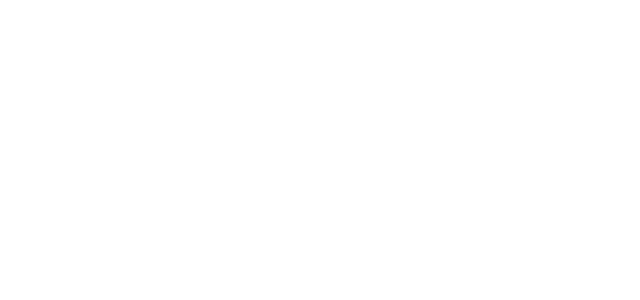
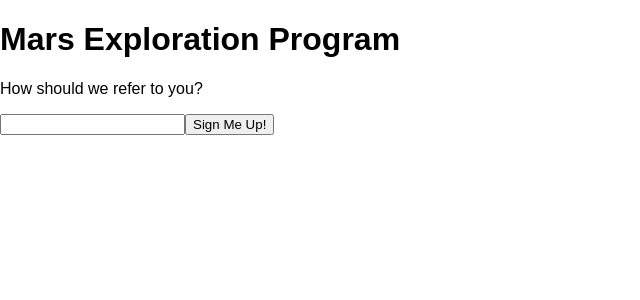
Before and after one commit to marciobera/devlab, a React (Create React App) app in the folder react/hello-world/: page / in a window 1280 px wide. Shown: the top 300 px of the page, without its empty margins (0-640 px from the left). Built offline with nearby package versions, Linux system fonts and the light colour scheme.

Commit message:
'Specialization' examples from @react docs

```diff
--- a/react/hello-world/src/index.js
+++ b/react/hello-world/src/index.js
@@ -4,43 +4,58 @@
 // import LiftingStateUp from './LiftingStateUp';
 import './index.css';
 
-
-function Contacts() {
-  return <div className="Contacts" />;
-}
-
-function Chat() {
-  return <div className="Chat" />;
-}
-
-
-function SplitPane(props) {
+function FancyBorder(props) {
   return (
-    <div className="SplitPane">
-      <div className="SplitPane-left">
-        {props.left}
-      </div>
-      <div className="SplitPane-right">
-        {props.right}
-      </div>
+    <div className={'FancyBorder FancyBorder-' + props.color}>
+      {props.children}
     </div>
   );
 }
-
-
-function App() {
+function Dialog(props) {
   return (
-    <SplitPane
-      left={
-        <Contacts />
-      }
-      right={
-        <Chat />
-      } />
+    <FancyBorder color="blue">
+      <h1 className="Dialog-title">
+        {props.title}
+      </h1>
+      <p className="Dialog-message">
+        {props.message}
+      </p>
+      {props.children}
+    </FancyBorder>
   );
 }
 
+class SignUpDialog extends React.Component {
+  constructor(props) {
+    super(props);
+    this.handleChange = this.handleChange.bind(this);
+    this.handleSignUp = this.handleSignUp.bind(this);
+    this.state = {login: ''};
+  }
+
+  render() {
+    return (
+      <Dialog title="Mars Exploration Program"
+              message="How should we refer to you?">
+        <input value={this.state.login}
+               onChange={this.handleChange} />
+        <button onClick={this.handleSignUp}>
+          Sign Me Up!
+        </button>
+      </Dialog>
+    );
+  }
+
+  handleChange(e) {
+    this.setState({login: e.target.value});
+  }
+
+  handleSignUp() {
+    alert(`Welcome aboard, ${this.state.login}!`);
+  }
+}
+
 ReactDOM.render(
-  <App />,
+  <SignUpDialog />,
   document.getElementById('root')
 );
```
